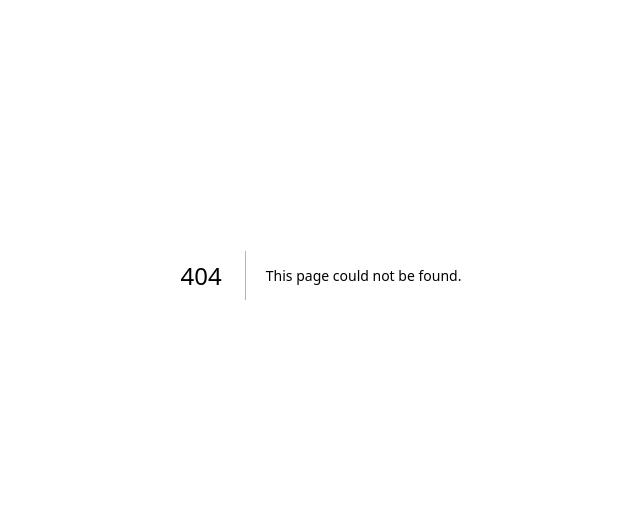
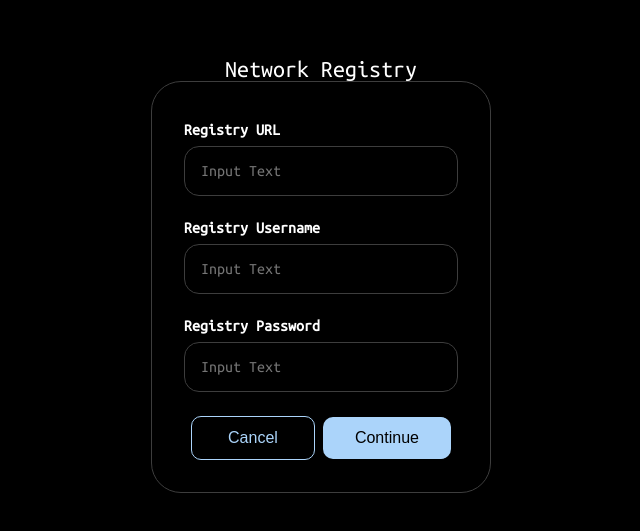
Before and after one commit to Mishalabdullah/beckn-onix-gui, a Next.js app in the folder onix-gui/: page /monitor in a window 1280 px wide. Before the commit this address had no page. Shown: the part 125-656 px from the top of the page, without its empty margins (319-959 px from the left). Built offline with nearby package versions, Linux system fonts and the light colour scheme.

Commit message:
network monitor page

```diff
--- /dev/null
+++ b/onix-gui/app/monitor/page.js
@@ -0,0 +1,39 @@
+"use client";
+
+import InputField from "@/components/InputField/InputField";
+import styles from "../page.module.css";
+import { Ubuntu_Mono } from "next/font/google";
+import SecondaryButton from "@/components/Buttons/SecondaryButton";
+import PrimaryButton from "@/components/Buttons/PrimaryButton";
+import { usePathname } from "next/navigation";
+
+const ubuntuMono = Ubuntu_Mono({
+  weight: "400",
+  style: "normal",
+  subsets: ["latin"],
+});
+
+export default function Home() {
+  let pathname = usePathname();
+  return (
+    <>
+      <main className={ubuntuMono.className}>
+        <div className={styles.mainContainer}>
+          {/* <p className={styles.currentRoute}>ONIX{pathname}</p> */}
+          <p className={styles.mainText}>Network Registry</p>
+          <div className={styles.formContainer}>
+            <InputField label={"Registry URL"} />
+            <InputField label={"Registry Username"} />
+            <InputField label={"Registry Password"} />
+            {/* <InputField label={"Network configuration URL"} /> */}
+
+            <div className={styles.buttonsContainer}>
+              <SecondaryButton text={"Cancel"} />
+              <PrimaryButton text={"Continue"} />
+            </div>
+          </div>
+        </div>
+      </main>
+    </>
+  );
+}
--- a/onix-gui/app/page.js
+++ b/onix-gui/app/page.js
@@ -29,7 +29,10 @@ export default function Home() {
                 <p className={styles.boxText}>Installation Wizard</p>
               </div>
             </Link>
-            <Link href="/" style={{ textDecoration: "none", color: "white" }}>
+            <Link
+              href="/monitor"
+              style={{ textDecoration: "none", color: "white" }}
+            >
               <div className={styles.box}>
                 <img src="/arrow.png" />
                 <p className={styles.boxText}>Network Monitor</p>
```
